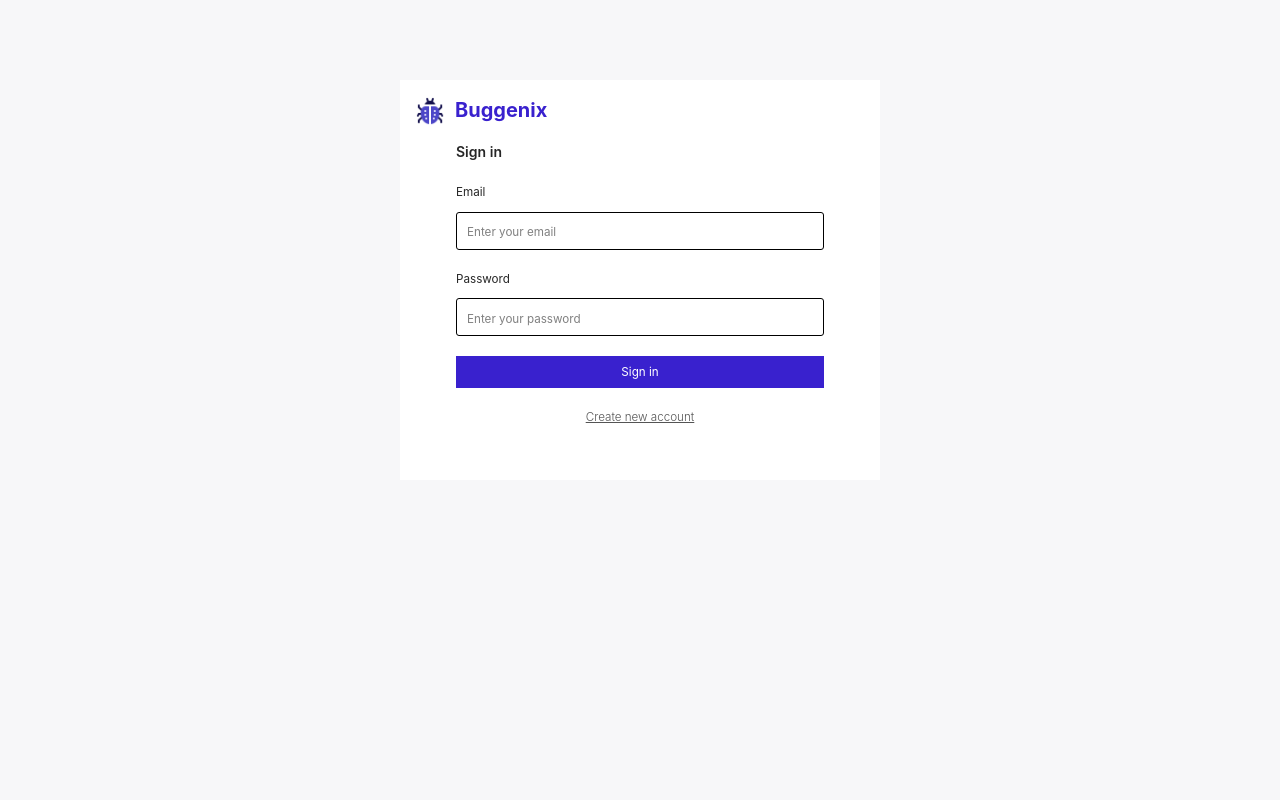
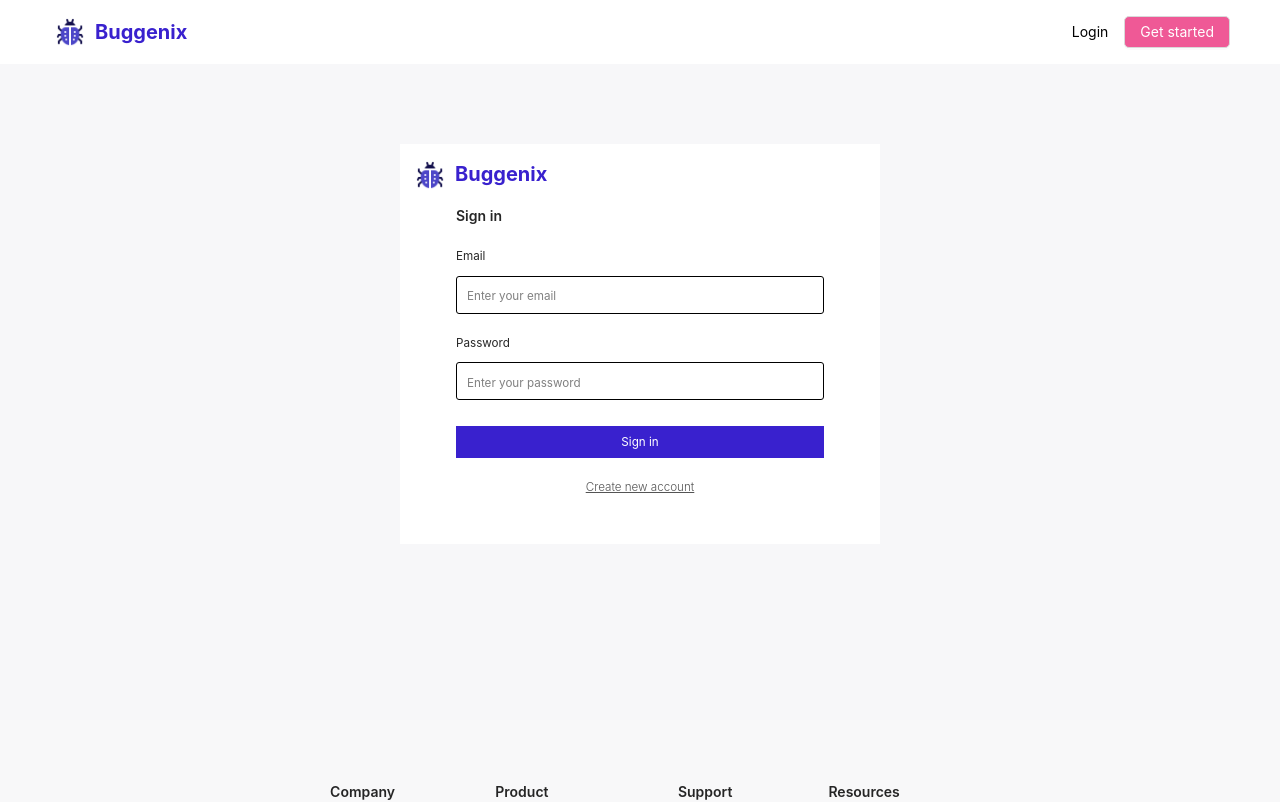
Before and after one commit to pesto-students/buggenix--frontend-team2_sai-chaitanya, a React (Create React App) app: page /login in a window 1280 px wide. Shown: the top 802 px of the page. Built offline with nearby package versions, Linux system fonts and the light colour scheme.

Commit message:
landing page done

```diff
--- a/src/components/LandingPage/LandingPage.module.css
+++ b/src/components/LandingPage/LandingPage.module.css
@@ -161,7 +161,7 @@
     display: flex;
     flex-direction: row;
     height: 24rem;
-    margin: 2rem 0;
+    margin: 1rem 0;
     margin-bottom: 3rem;
 }
 
--- a/src/components/Login/Login.js
+++ b/src/components/Login/Login.js
@@ -5,6 +5,9 @@ import { oktaConfig } from "../../config/oktaConfig";
 import Logo from "../Logo/Logo";
 import styles from "./Login.module.css";
 import {OktaAuth}  from '@okta/okta-auth-js';
+import { Header } from "antd/lib/layout/layout";
+import Footer from "../Footer/Footer";
+import { HeaderComponent } from "../LandingPage/LandingPage";
 
 
 const Login = () => {
@@ -81,7 +84,9 @@ const Login = () => {
     }
 
     return (
+    <>
         <div className= {styles.container}>
+            <HeaderComponent showBtns = {true}/>
             <div className= {styles.formContainer}>
                 <Logo className = {styles.logo}/>
                 <form className= {styles.form} onSubmit={handleSubmit}>
@@ -101,6 +106,8 @@ const Login = () => {
                 </form>
             </div>
         </div>
+        <Footer/>
+    </>
     )
 }
 
--- a/src/components/Login/Login.module.css
+++ b/src/components/Login/Login.module.css
@@ -1,5 +1,5 @@
 .container {
-    height: 100vh;
+    height: 90vh;
     background-color: #F7F7F9;
 }
 
@@ -56,6 +56,7 @@
     color: white;
     font-size: smaller;
     height: 2rem;
+    margin-top: 1rem;
 }
 
 .btn:hover {
--- a/src/components/Signup/Signup.js
+++ b/src/components/Signup/Signup.js
@@ -6,6 +6,7 @@ import { HeaderComponent } from "../LandingPage/LandingPage";
 import Logo from "../Logo/Logo";
 import styles from "./Signup.module.css";
 import axios from "axios";
+import Footer from "../Footer/Footer";
 
 const Signup = () => {
 
@@ -92,7 +93,7 @@ const Signup = () => {
 
     return (
         <div className= {styles.container}>
-            <HeaderComponent />
+            <HeaderComponent showBtns = {true} />
             <div className= {styles.formContainer}>
                 <form className= {styles.form} onSubmit={handleSubmit}>
                     <span>Create your free account and start collecting user feedback</span>
@@ -113,6 +114,7 @@ const Signup = () => {
                     <Link to = "/login"><span className={styles.createAccLabel}>Have an account already? Login</span></Link>
                 </form>
             </div>
+            <Footer/>
         </div>
     )
 }
--- a/src/components/Signup/Signup.module.css
+++ b/src/components/Signup/Signup.module.css
@@ -8,6 +8,7 @@
     width: 30rem;
     height: 25rem;
     margin: 0 auto;
+    margin-bottom: 5rem;
     transform: translateY(2rem);
     padding: 10px;
 }
```
Also changed, not shown: src/components/Logo/Logo.js (+5 -4 lines).
